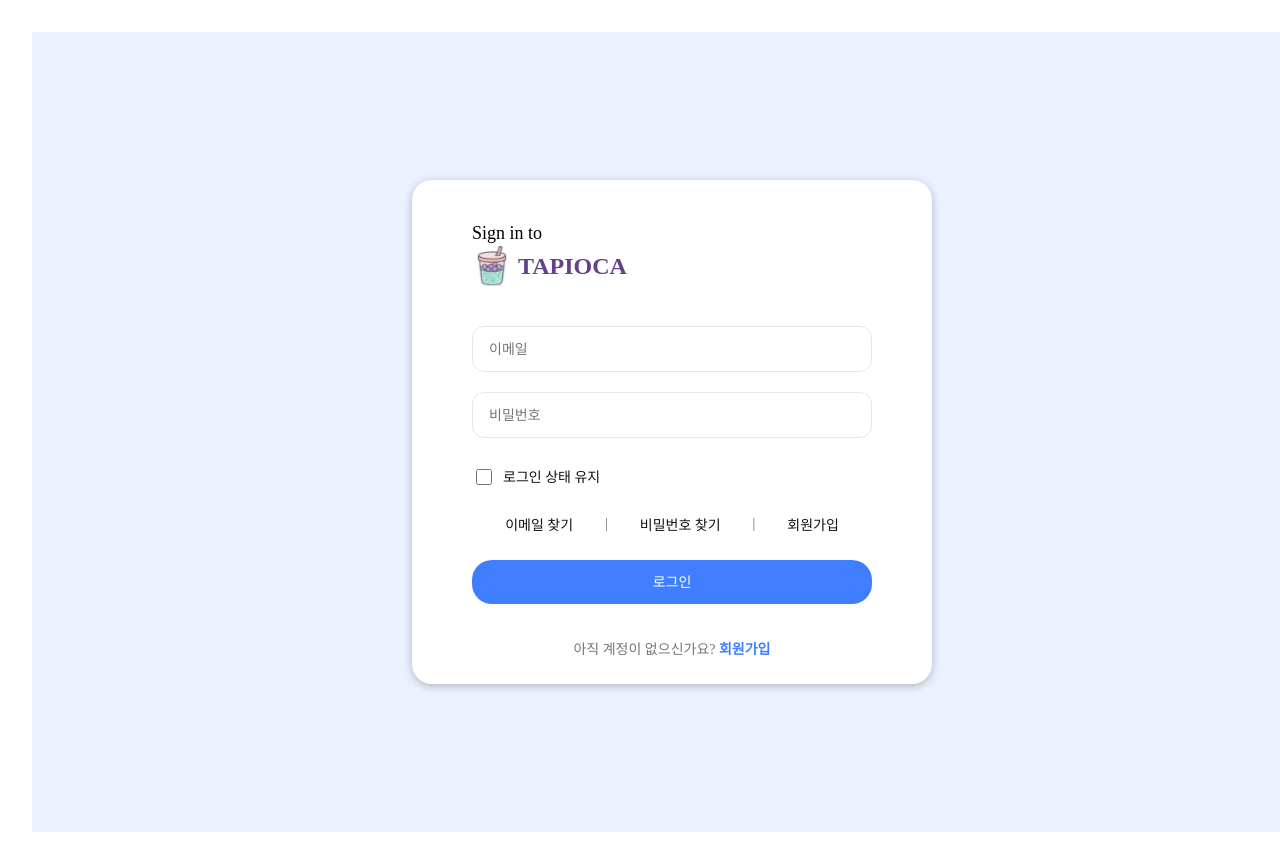
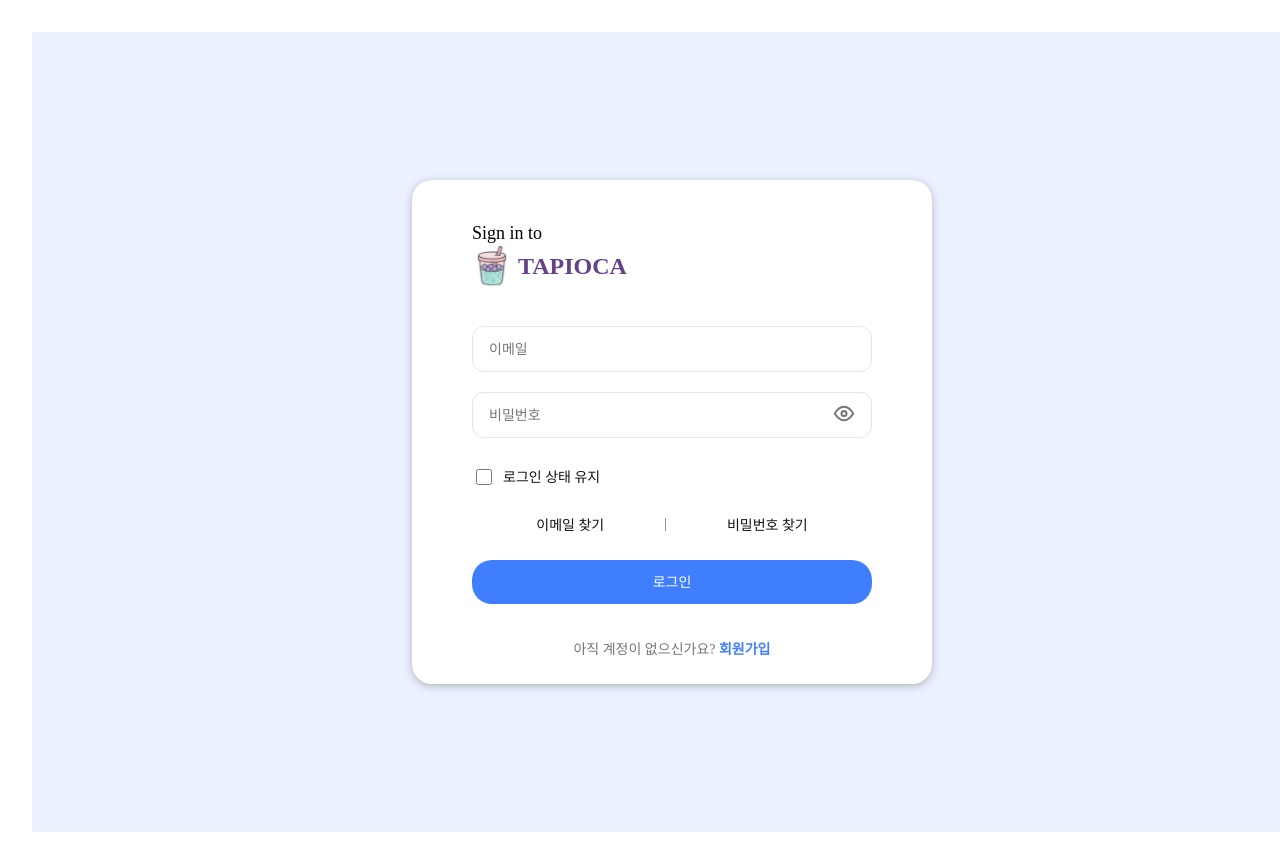
Before and after one commit to 2025-oss-Tapioca/FE, a React (Vite) app: page /auth/login in a window 1280 px wide. Shown: the top 864 px of the page. Built offline with nearby package versions, Linux system fonts and the light colour scheme.

Commit message:
#feat/#3 InputField 컴포넌트 분리

```diff
--- /dev/null
+++ b/src/components/common/InputField.jsx
@@ -0,0 +1,44 @@
+import React, { useState } from "react";
+import "../../styles/css/InputField.css";
+
+const InputField = ({ type, placeholder, name }) => {
+  const [showPassword, setShowPassword] = useState(false);
+
+  const isPassword = type === "password";
+  const inputType = isPassword && showPassword ? "text" : type;
+
+  const handleToggle = () => {
+    setShowPassword((prev) => !prev);
+  };
+
+  return (
+    <div className="input-wrapper">
+      <input
+        type={inputType}
+        placeholder={placeholder}
+        name={name}
+        className="input-field"
+        autoComplete={type === "password" ? "current-password" : "off"}
+      />
+      {isPassword && (
+        <button
+          type="button"
+          className="toggle-visibility"
+          onClick={handleToggle}
+          aria-label={showPassword ? "비밀번호 숨기기" : "비밀번호 보기"}
+        >
+          <img
+            src={
+              showPassword
+                ? "/assets/icons/eye-closed.svg"
+                : "/assets/icons/eye-open.svg"
+            }
+            alt={showPassword ? "비밀번호 숨기기" : "비밀번호 보기"}
+          />
+        </button>
+      )}
+    </div>
+  );
+};
+
+export default InputField;
--- a/src/pages/Login.jsx
+++ b/src/pages/Login.jsx
@@ -1,5 +1,6 @@
 import React from "react";
 import "../styles/css/Login.css";
+import InputField from "../components/common/InputField";
 
 const LoginPage = () => {
   return (
@@ -20,12 +21,8 @@ const LoginPage = () => {
 
         {/* 폼 */}
         <form className="login-form">
-          <input type="email" placeholder="이메일" className="login-input" />
-          <input
-            type="password"
-            placeholder="비밀번호"
-            className="login-input"
-          />
+          <InputField type="email" placeholder="이메일" name="email" />
+          <InputField type="password" placeholder="비밀번호" name="password" />
 
           <div className="login-remember">
             <input type="checkbox" id="remember" />
@@ -37,8 +34,6 @@ const LoginPage = () => {
             <a href="#">이메일 찾기</a>
             <span>|</span>
             <a href="#">비밀번호 찾기</a>
-            <span>|</span>
-            <a href="#">회원가입</a>
           </div>
           <button type="submit" className="btn-login">
             로그인
--- /dev/null
+++ b/src/styles/css/InputField.css
@@ -0,0 +1,31 @@
+.input-wrapper {
+  position: relative;
+}
+.input-wrapper .input-field {
+  width: 100%;
+  max-width: 100%;
+  box-sizing: border-box;
+  padding: 12px 16px;
+  border: 1px solid #E5E5EC;
+  border-radius: 12px;
+  font-size: 14px;
+  line-height: 20px;
+  font-weight: 400;
+  letter-spacing: -2.5%;
+  color: #767676;
+}
+.input-wrapper .input-field:focus {
+  border-color: #111;
+  outline: none;
+  color: #111111;
+}
+.input-wrapper .toggle-visibility {
+  position: absolute;
+  top: 53%;
+  right: 12px;
+  transform: translateY(-50%);
+  background: none;
+  border: none;
+  cursor: pointer;
+  font-size: 18px;
+}
--- a/src/styles/css/login.css
+++ b/src/styles/css/login.css
@@ -48,23 +48,6 @@
   display: flex;
   flex-direction: column;
   gap: 20px;
-}
-.login-page .login-card form input[type=email],
-.login-page .login-card form input[type=password] {
-  padding: 12px 16px;
-  border: 1px solid #E5E5EC;
-  border-radius: 12px;
-  font-size: 14px;
-  line-height: 20px;
-  font-weight: 400;
-  letter-spacing: -2.5%;
-  color: #767676;
-}
-.login-page .login-card form input[type=email]:focus,
-.login-page .login-card form input[type=password]:focus {
-  border-color: #111;
-  outline: none;
-  color: #111111;
 }
 .login-page .login-card form .login-remember {
   display: flex;
@@ -126,7 +109,7 @@
   justify-content: center;
   font-size: 0.85rem;
   color: #666;
-  gap: 32px;
+  gap: 60px;
 }
 .login-page .login-card .login-links a {
   font-size: 14px;
--- a/src/styles/scss/auth/login.scss
+++ b/src/styles/scss/auth/login.scss
@@ -20,8 +20,7 @@
     .login-header {
       display: flex;
       flex-direction: column;
-        align-items: flex-start; // 왼쪽 정렬
-
+      align-items: flex-start;
 
       .signin-text {
         @include font-style("title3");
@@ -52,21 +51,6 @@
       flex-direction: column;
       gap: 20px;
 
-        input[type="email"],
-        input[type="password"] {
-          padding: 12px 16px;
-          border: 1px solid #E5E5EC;
-          border-radius: 12px;
-          @include font-style("body2");
-          @include text-color("text-sub1");
-
-          &:focus {
-            border-color: #111;
-            outline: none;
-            @include text-color("text-main");
-          }
-        }
-
       .login-remember {
         display: flex;
         align-items: center;
@@ -88,6 +72,7 @@
           padding-top: 2px;
         }
       }
+
       .label {
         @include font-style("body2");
       }
@@ -126,7 +111,7 @@
       justify-content: center;
       font-size: 0.85rem;
       color: #666;
-        gap: 32px;
+      gap: 60px;
 
       a {
         @include font-style("body2");
@@ -145,7 +130,6 @@
       @include text-color("text-sub1");
       margin-top: 12px;
 
-
       a {
         color: #3F7FFF;
         font-weight: 600;
--- /dev/null
+++ b/src/styles/scss/common/InputField.scss
@@ -0,0 +1,34 @@
+@import "../typography";
+@import "../colors";
+
+.input-wrapper {
+  position: relative;
+
+  .input-field {
+    width: 100%;
+    max-width: 100%;
+    box-sizing: border-box;
+    padding: 12px 16px;
+    border: 1px solid #E5E5EC;
+    border-radius: 12px;
+    @include font-style("body2");
+    @include text-color("text-sub1");
+
+    &:focus {
+      border-color: #111;
+      outline: none;
+      @include text-color("text-main");
+    }
+  }
+
+  .toggle-visibility {
+    position: absolute;
+    top: 53%;
+    right: 12px;
+    transform: translateY(-50%);
+    background: none;
+    border: none;
+    cursor: pointer;
+    font-size: 18px;
+  }
+}
```
Also changed, not shown: public/assets/icons/eye-closed.svg (added), public/assets/icons/eye-open.svg (added). Lines whose indentation alone changed are shown as unchanged.
